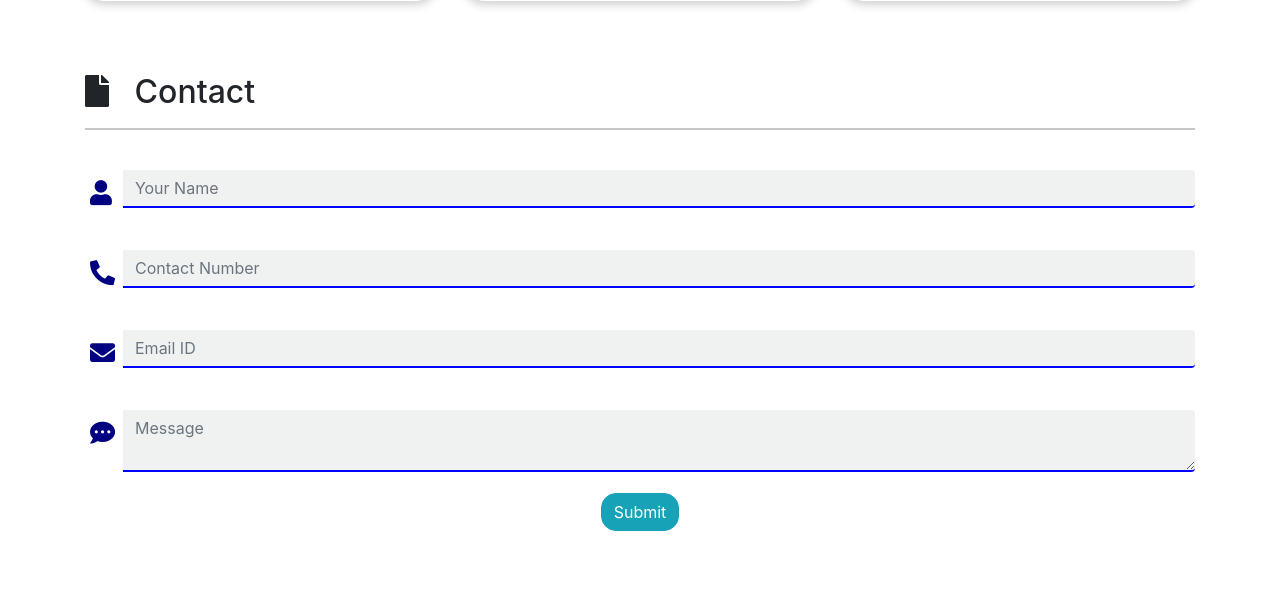
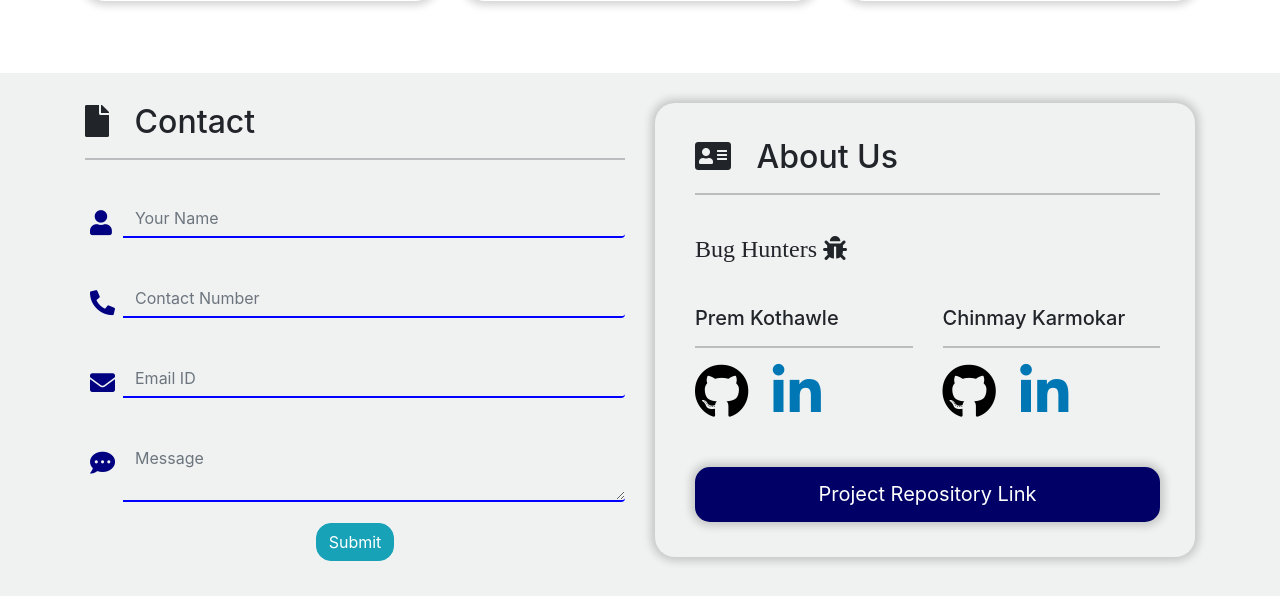
Before and after one commit to kothawleprem/StudentsBay, a Django app: page / in a window 1280 px wide. Shown: the part 1101-1697 px from the top of the page. Before the commit the page ends 1632 px from the top, so only its background shows below. Run offline with Django 3.2, Linux system fonts and the light colour scheme; some libraries are stand-ins or nearby versions.

Commit message:
UI Update

```diff
--- a/home/views.py
+++ b/home/views.py
@@ -22,7 +22,6 @@ def home(request):
     else:
         contact = Contact(name=name,email=email,phone=phone,content=content)
         contact.save()
-        messages.success(request,'Thank You!! Message Sent.')
     return render(request,'home/home.html')
 
 def search(request):
@@ -63,7 +62,6 @@ def handleregister(request):
         ouruser = User.objects.create_user(uname,email,password1)
         ouruser.name = name
         ouruser.save()
-        messages.success(request,"Account created!!!")
         return redirect('ulogin')
     else:
         return HttpResponse('Not found')
@@ -81,7 +79,6 @@ def handlelogin(request):
             login(request,user)
             return redirect('home')
         else:
-            messages.success(request,"Invalid Credentials, Please try again!")
             return redirect('ulogin')
     print("Not POST")
     return HttpResponse('handlelogin')
--- a/templates/base.html
+++ b/templates/base.html
@@ -273,6 +273,45 @@
 .btn-success:hover {
     background-color: blueviolet;
 }
+
+.about_card {
+    background-color: #f0f2f2;
+    border: none;
+    border-radius: 20px;
+    box-shadow: 0px 0px 8px 4px rgba(0,0,0,0.18);
+    padding: 15px;
+    padding-left: 20px;
+}
+
+.bio {
+    margin-top: 10px;
+}
+
+.proj_btn {
+    background-color: #000066;
+    border: none;
+    border-radius: 15px;
+    box-shadow: 0px 0px 8px 4px rgba(0, 0, 0, 0.18);
+    height: 55px;
+    padding: 10px;
+}
+
+.proj_btn > a {
+    color: #fff;
+    text-decoration: none;
+}
+
+.fa-github {
+    font-size: 55px;
+    color: #000;
+}
+
+.fa-linkedin-in {
+    margin-left: 20px;
+    font-size: 55px;
+    color: #0077b5;
+}
+
 </style>
   <body>
         <nav class="navbar navbar-expand-md fixed-top" id="navs">
@@ -294,7 +333,7 @@
                     <br>
                      {% if user.is_authenticated %}
                     <li class="nav-item">
-                        <a class="nav-link" href="profile.html"><h5><i class="fas fa-user-alt"></i> &nbsp; Hello, {{request.user}}</h5></a>
+                        <a class="nav-link" ><h5><i class="fas fa-user-alt"></i> &nbsp; Hello, {{request.user}}</h5></a>
                     </li>
                     <br>
                     <li class="nav-item">
--- a/templates/home/home.html
+++ b/templates/home/home.html
@@ -112,21 +112,19 @@
   <div class="jumbotron intro_div">
             <div class="container-fluid">
                 <div class="row">
-                    <div class="col-md-4">
+                    <div class="col-md-12">
                         <div class="card intro_card">
                             <div class="card-body">
                                 <h1 style="font-family: Cookie;">Students Bay &nbsp; <i class="fas fa-graduation-cap"></i></h1>
-                                <hr>
-                                <p>Your very own college portal!</p>
-                            </div>
-                        </div>
-                    </div>
-                    <div class="col-md-8">
-                        <div class="card intro_card">
-                            <div class="card-body">
-                                <h1>About Students Bay</h1>
-                                <hr>
-                                <p>About us</p>
+                                <hr class="intro_hr" align="left">
+                                <br>
+                                <h6>
+                                    Students Bay is your very own portal for all alerts and notifications concerned with your college.
+                                    <br><br><br>
+                                    Find out what features are we providing mentioned below...
+                                </h6>
+                                <br>
+                                <h1><i class="fas fa-arrow-alt-circle-down"></i></h1>
                             </div>
                         </div>
                     </div>
@@ -171,12 +169,13 @@
 
         <br><br><br>
 
+        <div class="contact_div">
             <div class="container">
+                <div class="row">
+                    <div class="col-md-6">
                         <h2><i class="fas fa-file"></i> &nbsp; Contact</h2>
                         <hr>
                         <br>
-            <div class="row">
-                <div class="col-md-12">
 <form method="post" action="/" >
                     {% csrf_token %}
                         <div class="input-group mb-3">
@@ -209,9 +208,39 @@
                         <center>
                         <button type="submit" class="btn btn-info">Submit</button>
                         </center>
+                        </form>
+                    </div>
+                     <div class="col-md-6">
+                        <div class="card about_card">
+                            <div class="card-body">
+                                <h2><i class="fas fa-address-card"></i> &nbsp; About Us</h2>
+                                <hr>
+                                <br>
+                                <h4 style="font-family: Spectral SC;">Bug Hunters <i class="fas fa-bug"></i></h4>
+                                <br>
+                                <div class="row">
+                                    <div class="col-md-6 bio">
+                                        <h5>Prem Kothawle</h5>
+                                        <hr>
+                                        <a href="https://github.com/kothawleprem" target="_blank"><i class="fab fa-github"></i></a>
+                                        <a href="https://in.linkedin.com/public-profile/in/premkothawle?challengeId=AQGGrVILuc7mNQAAAXdIXRqTv00S5rmv_j21Vz_wRu8nQDt14KyNpn4hUdXcizuLx17BkvKyp97b-AttVulTKk_tZaVB0qZbUg&submissionId=98038d91-ee5b-5e16-1547-bd78670a3a16" target="_blank"><i class="fab fa-linkedin-in"></i></a>
+                                    </div>
 
-                    </form>
+                                    <div class="col-md-6 bio">
+                                        <h5>Chinmay Karmokar</h5>
+                                        <hr>
+                                        <a href="https://github.com/chinmaykarmokar" target="_blank"><i class="fab fa-github"></i></a>
+                                        <a href="https://www.linkedin.com/in/chinmay-karmokar-b0042b174/" target="_blank"><i class="fab fa-linkedin-in"></i></a>
+                                    </div>
+                                </div>
+                                <br><br>
+                                <button class="proj_btn btn-lg btn-block"><a target="_blank" href="https://github.com/kothawleprem/StudentsBay">Project Repository Link</a></button>
                             </div>
                         </div>
                     </div>
+
+                </div>
+            </div>
+        </div>
+
 {% endblock body %}
--- a/templates/home/register.html
+++ b/templates/home/register.html
@@ -44,11 +44,13 @@
                 <div class="card login_card">
                     <div class="card-body">
                         <div class="row">
+
                             <div class="col-md-3"></div>
                             <div class="col-md-6">
                                 <img src="media/register.png" alt="Card image" style="width:100%">
                             </div>
                             <div class="col-md-3"></div>
+
                         </div>
                         <div class="row">
                             <div class="col-md-3"></div>
--- a/templates/home/search.html
+++ b/templates/home/search.html
@@ -6,7 +6,7 @@
 <div class="container my-3">
 {% if allPosts|length < 1 %}
    <p>No search results</p>
-    Your search query : <b>{{query}}</b> did not match any documents. <br>
+    Your search query : <b>{{query}}</b> did not match any posts. <br>
     Suggestions:
     <ul>
     <li>Make sure that all words are spelled correctly.</li>
@@ -31,9 +31,9 @@
                             <h4 class="card-title">{{post.title}}</h4>
                             <hr class="pop_post_hr" align="left">
                             <br>
-                            <p class="card-text">{{post.content| truncatechars:300}}</p>
+                            <p class="card-text">{{post.content| safe | truncatechars:300}}</p>
                             <br>
-                            <a href="{{post.slug}}" class="btn btn-info">Continue reading</a>
+                            <a href="posts/{{post.slug}}" class="btn btn-info">Continue reading</a>
                         </div>
                     </div>
                 </div>
--- a/templates/posts/post.html
+++ b/templates/posts/post.html
@@ -26,7 +26,7 @@
                         <div class="card-body">
 
                             <h2 class="blog-post-title"><i>{{post.title}}</i></h2>
-                            <p class="blog-post-meta">{{post.timeStamp}} by <a href="/about">{{post.publisher}}</a></p>
+                            <p class="blog-post-meta">{{post.timeStamp}} by <a>{{post.publisher}}</a></p>
                             <hr>
                             <br>
                             <h6>{{post.content | safe}}</h6>
@@ -64,7 +64,7 @@ Please Login to comment
 {% for comment in comments %}
     <div class="row">
         <div class="col-md-12">
-            <h4><i class="fas fa-user-alt"></i> &nbsp; <b> {{comment.user.username}} </b> at {{comment.timeStamp | naturaltime}} </h4>
+            <h5><i class="fas fa-user-alt"></i> &nbsp; <b> {{comment.user.username}} </b> at {{comment.timeStamp | naturaltime}} </h5>
             <hr>
             <h6>{{comment.comment}}</h6>
         </div>
--- a/templates/posts/postHome.html
+++ b/templates/posts/postHome.html
@@ -30,7 +30,8 @@
 </style>
 
 <div class="container my-3">
-<h2><i class="fas fa-fire"></i> &nbsp; All Posts</h2>
+
+<h2 style="padding-top: 20px;"><i class="fas fa-fire"></i> &nbsp; All Posts</h2>
 {% for post in allPosts  %}
         <div class="container">
             <div class="row">
```
Also changed, not shown: db.sqlite3. Lines whose indentation alone changed are shown as unchanged.
